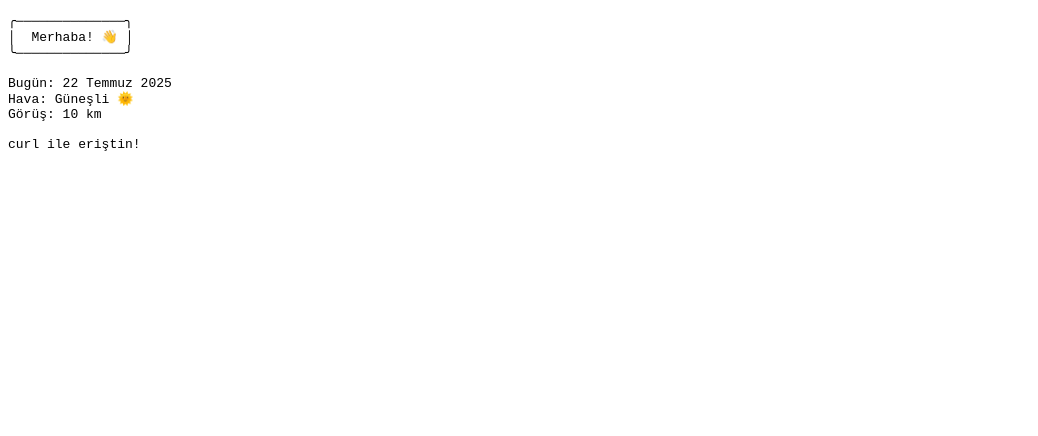
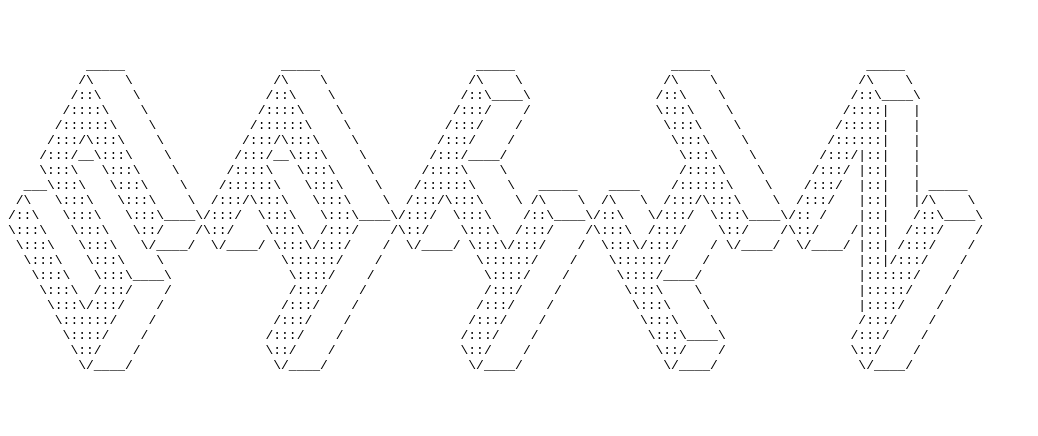
Before and after one commit to sah1ni/wss5, a plain HTML site: page index.html in a window 1280 px wide. Shown: the whole page, without its empty margins (0-1038 px from the left). Drawn offline with Linux system fonts and the light colour scheme.

Commit message:
Update index.html

```diff
--- a/index.html
+++ b/index.html
@@ -2,19 +2,38 @@
 <html lang="tr">
 <head>
 <meta charset="UTF-8" />
-<title>Terminal Servisi</title>
+<title>Deneme</title>
 </head>
 <body>
 <pre>
-╭──────────────╮
-│  Merhaba! 👋 │
-╰──────────────╯
 
-Bugün: 22 Temmuz 2025
-Hava: Güneşli 🌞
-Görüş: 10 km
 
-curl ile eriştin!
+
+          _____                    _____                    _____                    _____                    _____
+         /\    \                  /\    \                  /\    \                  /\    \                  /\    \
+        /::\    \                /::\    \                /::\____\                /::\    \                /::\____\
+       /::::\    \              /::::\    \              /:::/    /                \:::\    \              /::::|   |
+      /::::::\    \            /::::::\    \            /:::/    /                  \:::\    \            /:::::|   |
+     /:::/\:::\    \          /:::/\:::\    \          /:::/    /                    \:::\    \          /::::::|   |
+    /:::/__\:::\    \        /:::/__\:::\    \        /:::/____/                      \:::\    \        /:::/|::|   |
+    \:::\   \:::\    \      /::::\   \:::\    \      /::::\    \                      /::::\    \      /:::/ |::|   |
+  ___\:::\   \:::\    \    /::::::\   \:::\    \    /::::::\    \   _____    ____    /::::::\    \    /:::/  |::|   | _____
+ /\   \:::\   \:::\    \  /:::/\:::\   \:::\    \  /:::/\:::\    \ /\    \  /\   \  /:::/\:::\    \  /:::/   |::|   |/\    \
+/::\   \:::\   \:::\____\/:::/  \:::\   \:::\____\/:::/  \:::\    /::\____\/::\   \/:::/  \:::\____\/:: /    |::|   /::\____\
+\:::\   \:::\   \::/    /\::/    \:::\  /:::/    /\::/    \:::\  /:::/    /\:::\  /:::/    \::/    /\::/    /|::|  /:::/    /
+ \:::\   \:::\   \/____/  \/____/ \:::\/:::/    /  \/____/ \:::\/:::/    /  \:::\/:::/    / \/____/  \/____/ |::| /:::/    /
+  \:::\   \:::\    \               \::::::/    /            \::::::/    /    \::::::/    /                   |::|/:::/    /
+   \:::\   \:::\____\               \::::/    /              \::::/    /      \::::/____/                    |::::::/    /
+    \:::\  /:::/    /               /:::/    /               /:::/    /        \:::\    \                    |:::::/    /
+     \:::\/:::/    /               /:::/    /               /:::/    /          \:::\    \                   |::::/    /
+      \::::::/    /               /:::/    /               /:::/    /            \:::\    \                  /:::/    /
+       \::::/    /               /:::/    /               /:::/    /              \:::\____\                /:::/    /
+        \::/    /                \::/    /                \::/    /                \::/    /                \::/    /
+         \/____/                  \/____/                  \/____/                  \/____/                  \/____/
+
+
+
+
 </pre>
 </body>
 </html>
```
